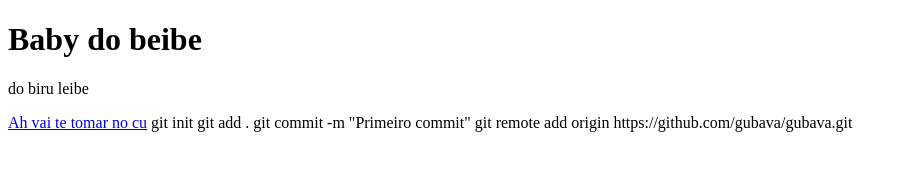
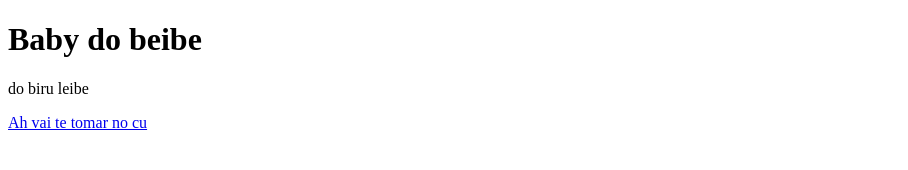
Before and after one commit to gubava/gubava, a plain HTML site: page index.html in a window 1280 px wide. Shown: the whole page, without its empty margins (0-908 px from the left). Drawn offline with Linux system fonts and the light colour scheme.

Commit message:
Update index.html

```diff
--- a/index.html
+++ b/index.html
@@ -11,10 +11,5 @@
         <H1>Baby do beibe</h1>
         <p>do biru leibe</p>
         <a href="https://www.youtube.com/watch?v=7kKyu5VMyXU" target="_blank">Ah vai te tomar no cu</a>
-    git init
-git add .
-git commit -m "Primeiro commit"
-git remote add origin https://github.com/gubava/gubava.git
-
 </body>
 </html>
```
